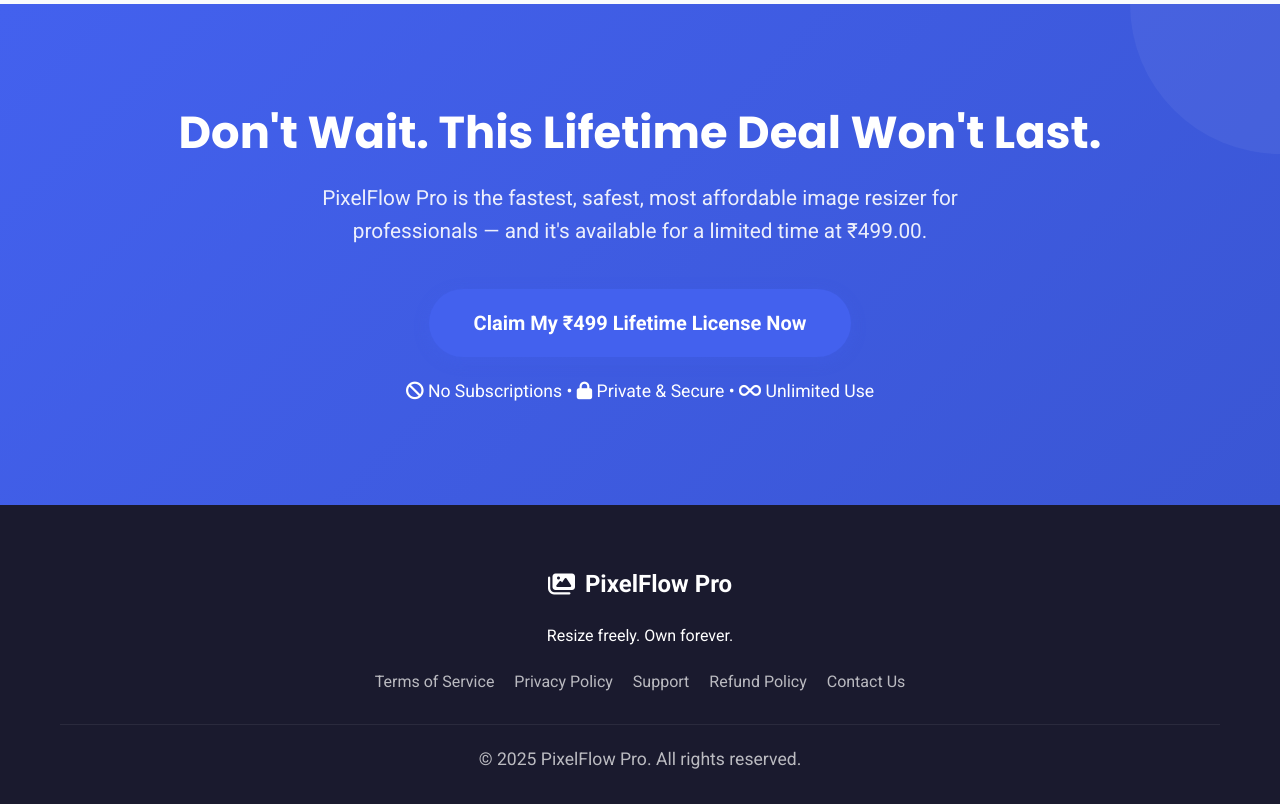
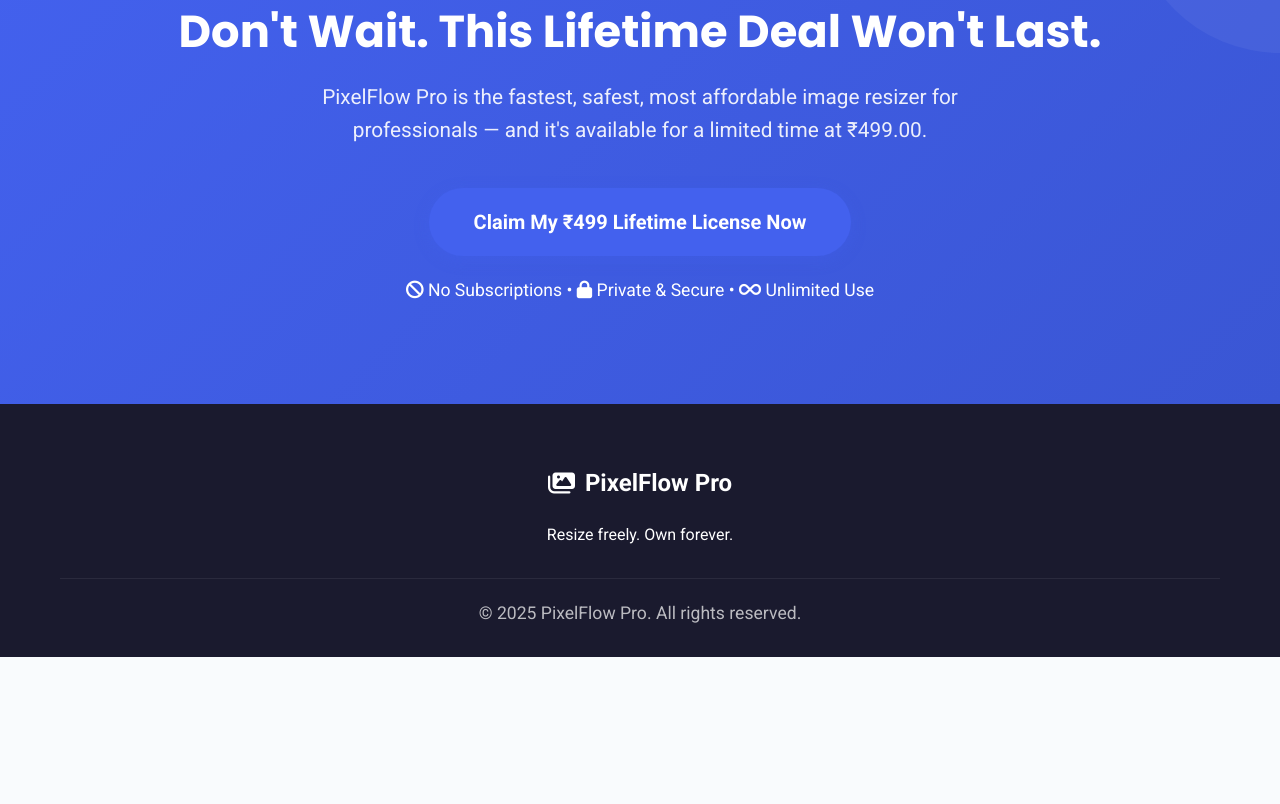
Before and after one commit to DesignRuse/PixelFlow-Pro-Bulk-Image-Resizer-Optimizer, a plain HTML site: page index.html in a window 1280 px wide. Shown: the part 4920-5724 px from the top of the page. After the commit the page ends 5577 px from the top, so only its background shows below. Drawn offline with Linux system fonts and the light colour scheme.

Commit message:
Update index.html
Update index.html

```diff
--- a/index.html
+++ b/index.html
@@ -485,8 +485,8 @@
         }
 
         .testimonial-card::before {
-            content: """;
-            position: absolute;
+            content: "" ";
+ position: absolute;
             top: 20px;
             left: 25px;
             font-size: 4rem;
@@ -794,24 +794,6 @@
 
         .footer-logo:hover i {
             transform: rotate(10deg);
-        }
-
-        .footer-links {
-            display: flex;
-            justify-content: center;
-            flex-wrap: wrap;
-            gap: 20px;
-            margin: 20px 0 30px;
-        }
-
-        .footer-links a {
-            color: rgba(255, 255, 255, 0.7);
-            text-decoration: none;
-            transition: var(--transition);
-        }
-
-        .footer-links a:hover {
-            color: white;
         }
 
         .copyright {
@@ -1151,8 +1133,6 @@
                     <li><i class="fas fa-check-circle"></i> All Current Features (Bulk Resize, ZIP Output, Presets)</li>
                     <li><i class="fas fa-check-circle"></i> Access on Any Browser — Forever</li>
                     <li><i class="fas fa-check-circle"></i> Zero Monthly Charges</li>
-                    <li><i class="fas fa-check-circle"></i> Free Lifetime Updates</li>
-                    <li><i class="fas fa-check-circle"></i> Priority Email Support</li>
                 </ul>
 
                 <a href="#" class="btn">Get Lifetime Access Now</a>
@@ -1248,15 +1228,6 @@
                 <span>PixelFlow Pro</span>
             </div>
             <p>Resize freely. Own forever.</p>
-
-            <div class="footer-links">
-                <a href="#">Terms of Service</a>
-                <a href="#">Privacy Policy</a>
-                <a href="#">Support</a>
-                <a href="#">Refund Policy</a>
-                <a href="#">Contact Us</a>
-            </div>
-
             <div class="copyright">© <span id="currentYear">2023</span> PixelFlow Pro. All rights reserved.</div>
         </div>
     </footer>
```
